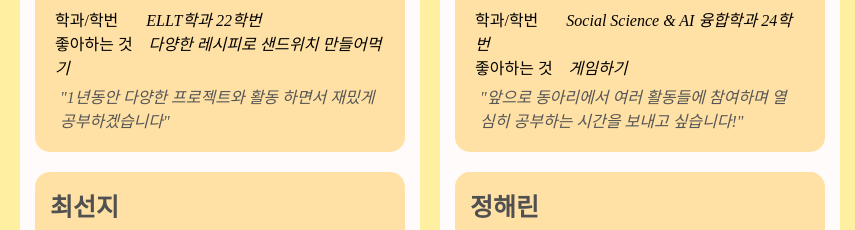
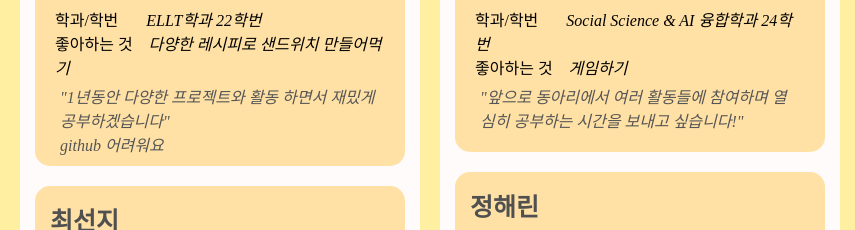
Before and after one commit to likelion-hufs-14th/2step, a plain HTML site: page team_page.html in a window 1280 px wide. Shown: the part 546-776 px from the top of the page, 0-855 px from the left. Drawn offline with Linux system fonts and the light colour scheme; files whose address does not match are found by name.

Commit message:
소감 추가

```diff
--- a/team_page.html
+++ b/team_page.html
@@ -30,7 +30,7 @@
                         <span>학과/학번</span>&nbsp&nbsp&nbsp&nbsp&nbsp&nbsp&nbsp<span class="data">ELLT학과 22학번</span>
                         <br>
                         <span>좋아하는 것</span><span> </span>&nbsp&nbsp&nbsp<span class="data">다양한 레시피로 샌드위치 만들어먹기</span>
-                        <div class="words">"1년동안 다양한 프로젝트와 활동 하면서 재밌게 공부하겠습니다"</div>
+                        <div class="words">"1년동안 다양한 프로젝트와 활동 하면서 재밌게 공부하겠습니다"<br>github 어려워요</div>
                     </div>
                 </div>
                 <div class="intro">
```
